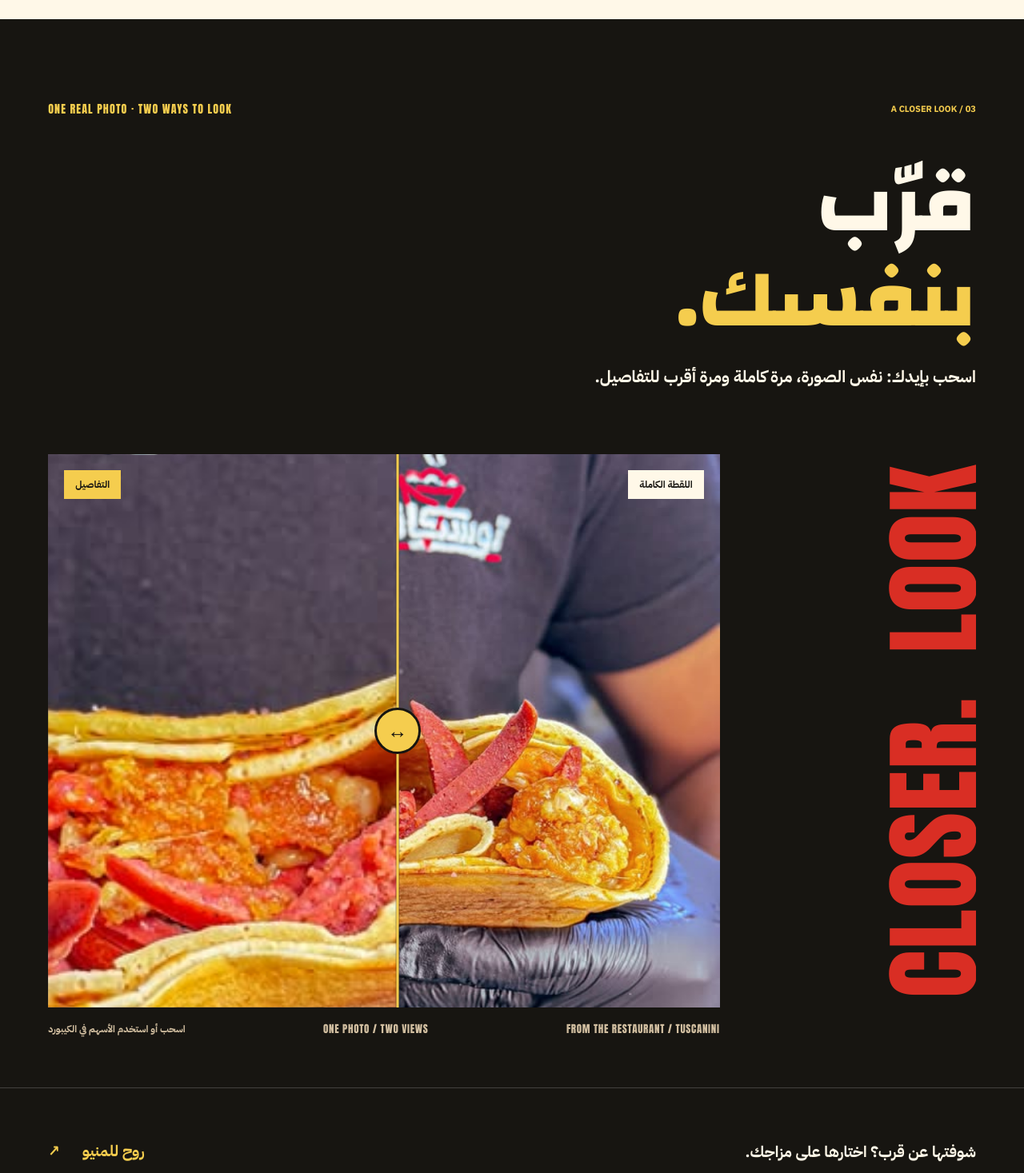
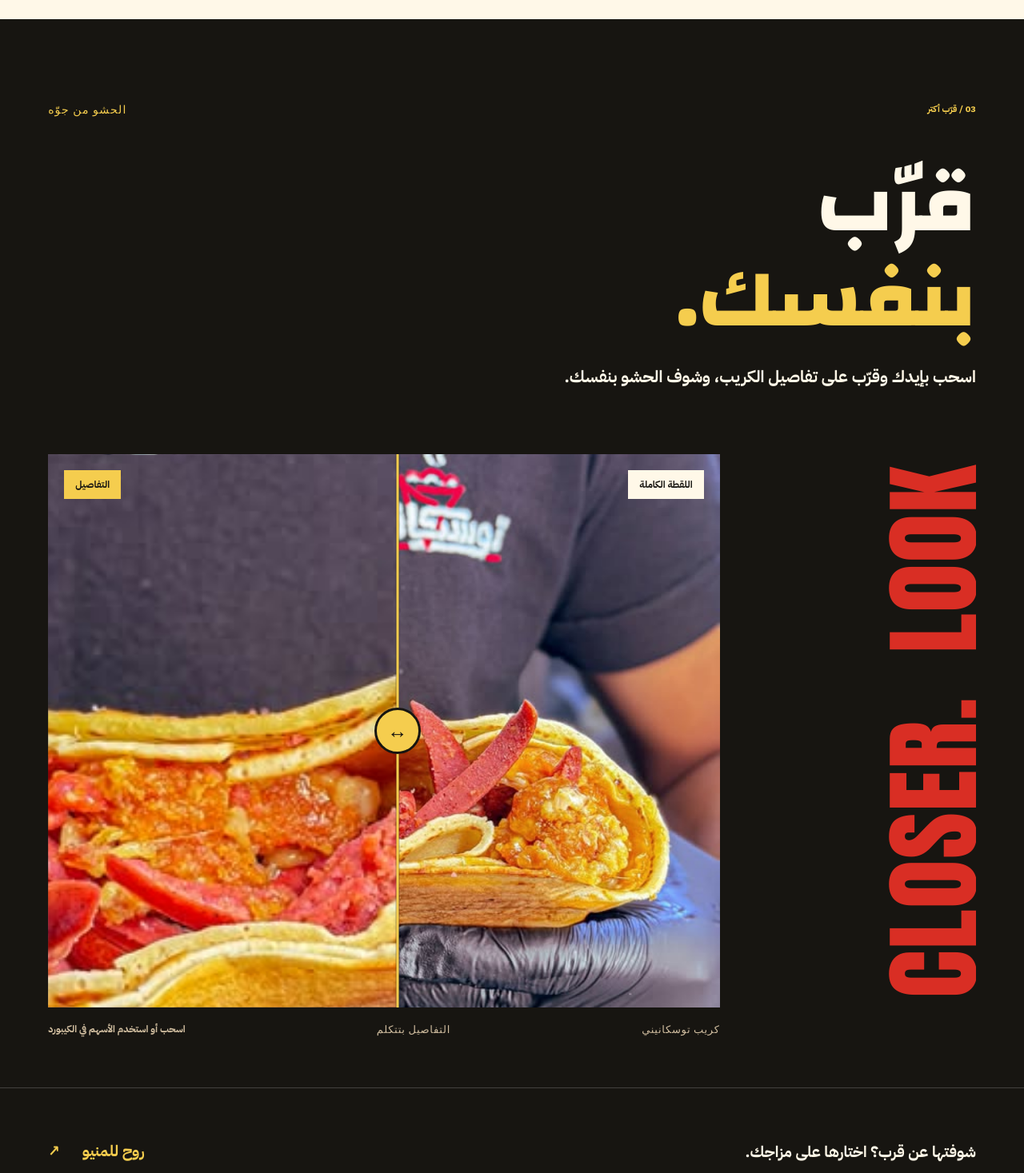
Before and after one commit to omarkhair70-droid/tuscanini-ordering-system, a Next.js app: page / in a window 1280 px wide. Shown: the part 2760-4227 px from the top of the page at 80% size. Built offline with nearby package versions, Linux system fonts and the light colour scheme.

Commit message:
polish(story): make the photo reveal speak about food, not photo methodology

```diff
--- a/components/rebirth/material-reveal.tsx
+++ b/components/rebirth/material-reveal.tsx
@@ -15,11 +15,11 @@ export function MaterialReveal() {
     <section className="t-material" aria-labelledby="t-material-heading" id="t-material">
       <div className="t-material__masthead t-shell" data-t-story-step>
         <div className="t-material__eyebrow">
-          <span className="t-index">03 / A CLOSER LOOK</span>
-          <span lang="en">ONE REAL PHOTO · TWO WAYS TO LOOK</span>
+          <span className="t-index">03 / قرّب أكتر</span>
+          <span>الحشو من جوّه</span>
         </div>
         <h2 id="t-material-heading">قرّب<br/><em>بنفسك.</em></h2>
-        <p>اسحب بإيدك: نفس الصورة، مرة كاملة ومرة أقرب للتفاصيل.</p>
+        <p>اسحب بإيدك وقرّب على تفاصيل الكريب، وشوف الحشو بنفسك.</p>
       </div>
       <div className="t-material__composition t-shell" data-t-story-step>
         <div className="t-material__type-rail" aria-hidden="true" lang="en">
@@ -49,7 +49,7 @@ export function MaterialReveal() {
           />
         </div>
         <div className="t-material__caption">
-          <span>FROM THE RESTAURANT / TUSCANINI</span><span>ONE PHOTO / TWO VIEWS</span>
+          <span>كريب توسكانيني</span><span>التفاصيل بتتكلم</span>
           <span>اسحب أو استخدم الأسهم في الكيبورد</span>
         </div>
       </div>
```
